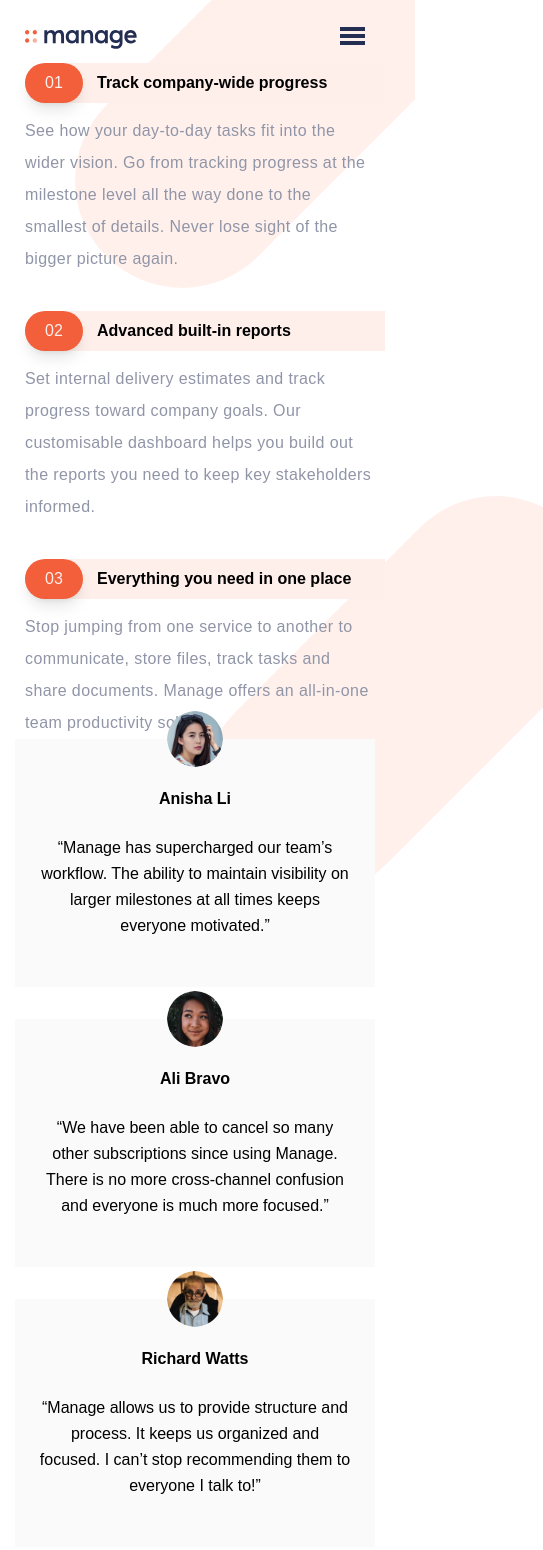
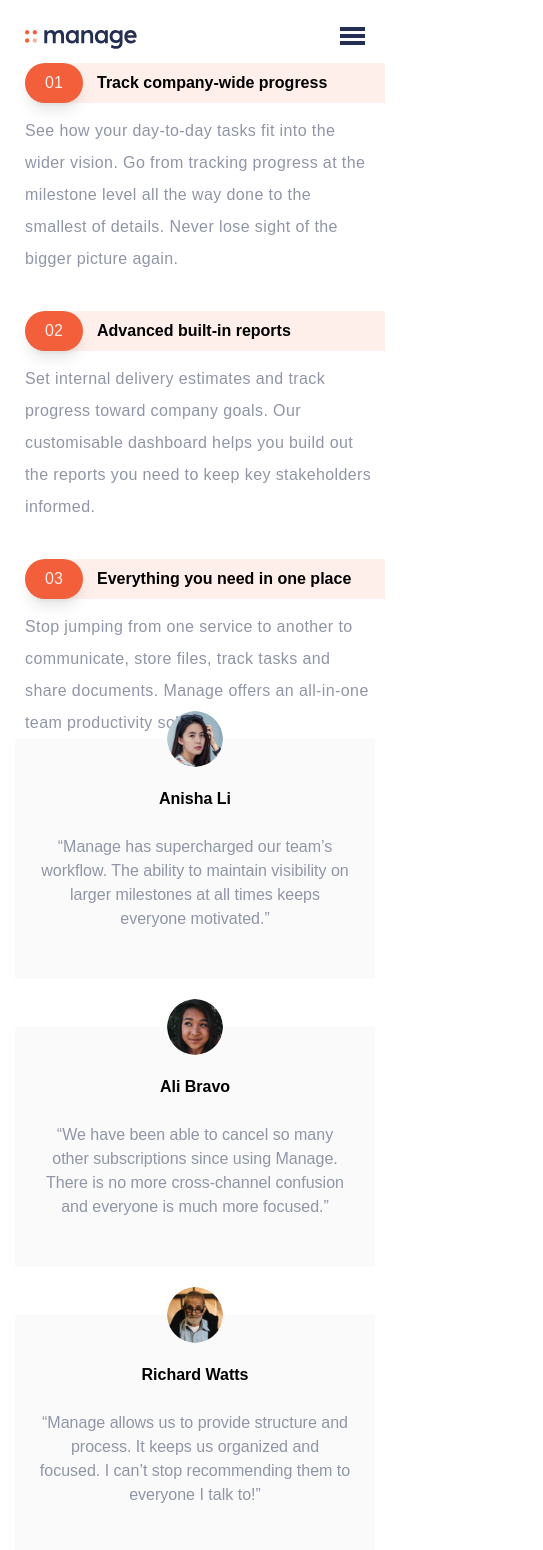
Before and after one commit to quinnasher/manage-landing-page, a React (Vite) app: page / in a window 390 px wide. Shown: the top 1550 px of the page, 543 px wide, since content can reach past the window. Built offline with nearby package versions, Linux system fonts and the light colour scheme.

Commit message:
removed background images as it disrupted the page's display

```diff
--- a/src/Pages/LandingPage.jsx
+++ b/src/Pages/LandingPage.jsx
@@ -10,16 +10,16 @@ function LandingPage() {
     <div className={" relative mx-auto mt-4 w-375 md:w-1300"}>
       {/*  Absolute positioning is used to add background images to follow the design. A more
        efficient way might be available, but this is the method I can implement*/}
-      <div
-        className={
-          "bg-tablet-pattern md:w-450px absolute -right-8 -top-32 -z-40 h-[400px] w-[340px] bg-cover bg-left bg-no-repeat md:-right-0 md:-top-52 md:h-[450px]"
-        }
-      ></div>{" "}
-      <div
-        className={
-          "bg-tablet-pattern absolute -right-40 top-[30rem] -z-50 h-[400px] w-[340px] bg-cover bg-left bg-no-repeat md:-left-36 md:bottom-52 md:h-[450px] md:w-450"
-        }
-      ></div>
+      {/*<div*/}
+      {/*  className={*/}
+      {/*    "bg-tablet-pattern md:w-450px absolute -right-8 -top-32 -z-40 h-[400px] w-[340px] bg-cover bg-left bg-no-repeat md:-right-0 md:-top-52 md:h-[450px]"*/}
+      {/*  }*/}
+      {/*></div>{" "}*/}
+      {/*<div*/}
+      {/*  className={*/}
+      {/*    "bg-tablet-pattern absolute -right-40 top-[30rem] -z-50 h-[400px] w-[340px] bg-cover bg-left bg-no-repeat md:-left-36 md:bottom-52 md:h-[450px] md:w-450"*/}
+      {/*  }*/}
+      {/*></div>*/}
       <div className={"mx-auto w-340 md:w-1100"}>
         <Header />
 
--- a/src/components/Testimonial.jsx
+++ b/src/components/Testimonial.jsx
@@ -1,15 +1,38 @@
+import { useEffect, useState } from "react";
+
 function Testimonial(props) {
-  function previousImage() {}
+  const [testimonialIndex, setTestimonialIndex] = useState(0);
+  function previousTestimonial() {
+    setTestimonialIndex((index) => {
+      // eslint-disable-next-line react/prop-types
+      if (testimonialIndex === 0) return props.testimonial.length - 1;
+      else return testimonialIndex - 1;
+    });
+  }
 
-  function nextImage() {}
+  function nextTestimonial() {
+    setTestimonialIndex((index) => {
+      if (testimonialIndex === props.testimonial.length - 1) return 0;
+      else return testimonialIndex - 1;
+    });
+  }
+
+  // Set up an interval to change the testimonial every 3 seconds
+  useEffect(() => {
+    const interval = setInterval(() => {
+      nextTestimonial();
+    }, 3000);
+    // Clear the interval when the component unmounts or the index changes
+    return () => clearInterval(interval);
+  }, [testimonialIndex]);
 
   return (
-    <div>
+    <div className={"flex flex-col  gap-12 md:flex-row"}>
       {/* eslint-disable-next-line react/prop-types */}
       {props.testimonial.map((testimonial) => (
         <section
           className={
-            "md:w-400 relative mx-auto mb-8 flex w-360 flex-col items-center justify-center bg-VeryLightGray px-6 py-12"
+            "md:w-400 relative mx-auto flex w-360 flex-col items-center justify-center bg-VeryLightGray px-6 py-12"
           }
           key={testimonial.id}
         >
@@ -20,7 +43,11 @@ function Testimonial(props) {
           />
           <h2 className={"mb-6 font-700"}>{testimonial.name}</h2>
           <div>
-            <p className={"text-center leading-relaxed tracking-normal"}>
+            <p
+              className={
+                "text-center leading-normal tracking-normal text-darkGrayishBlue"
+              }
+            >
               {testimonial.testimony}
             </p>
           </div>
```
